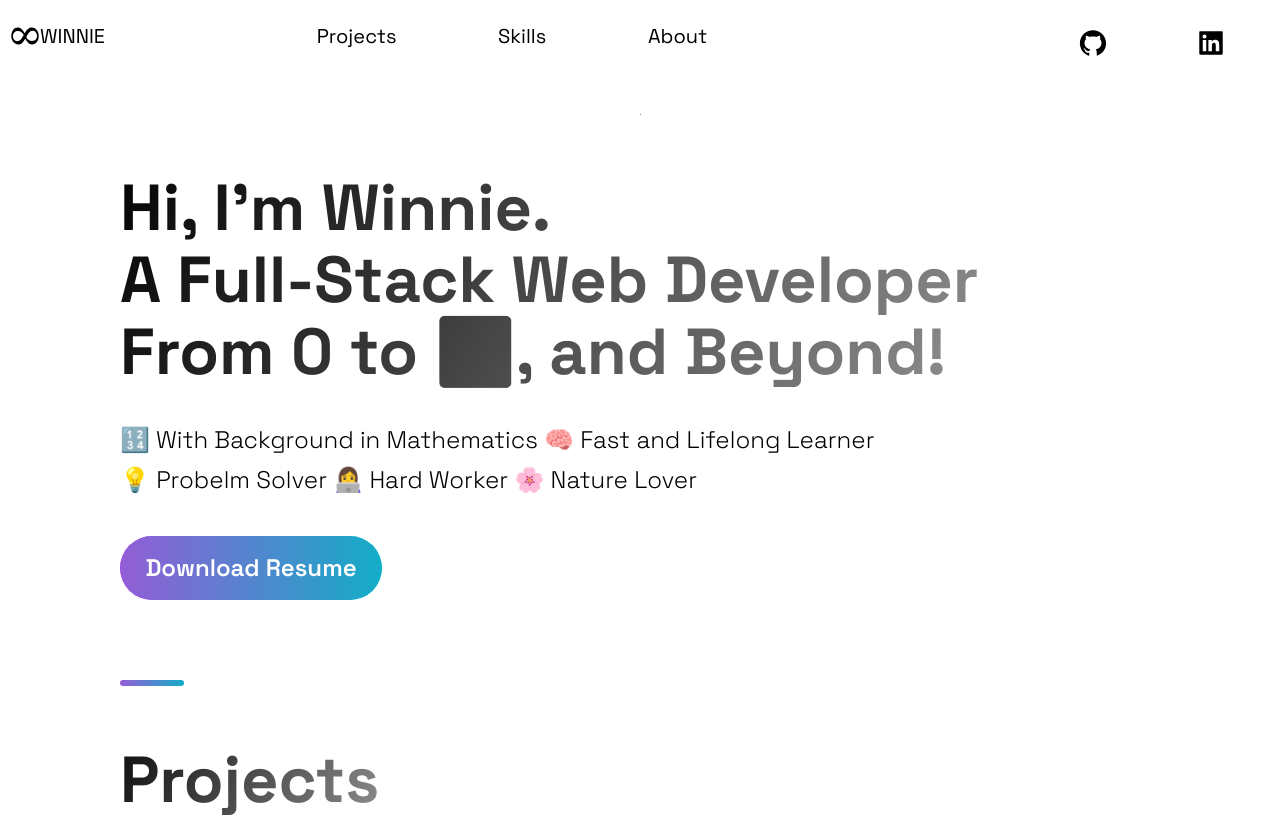
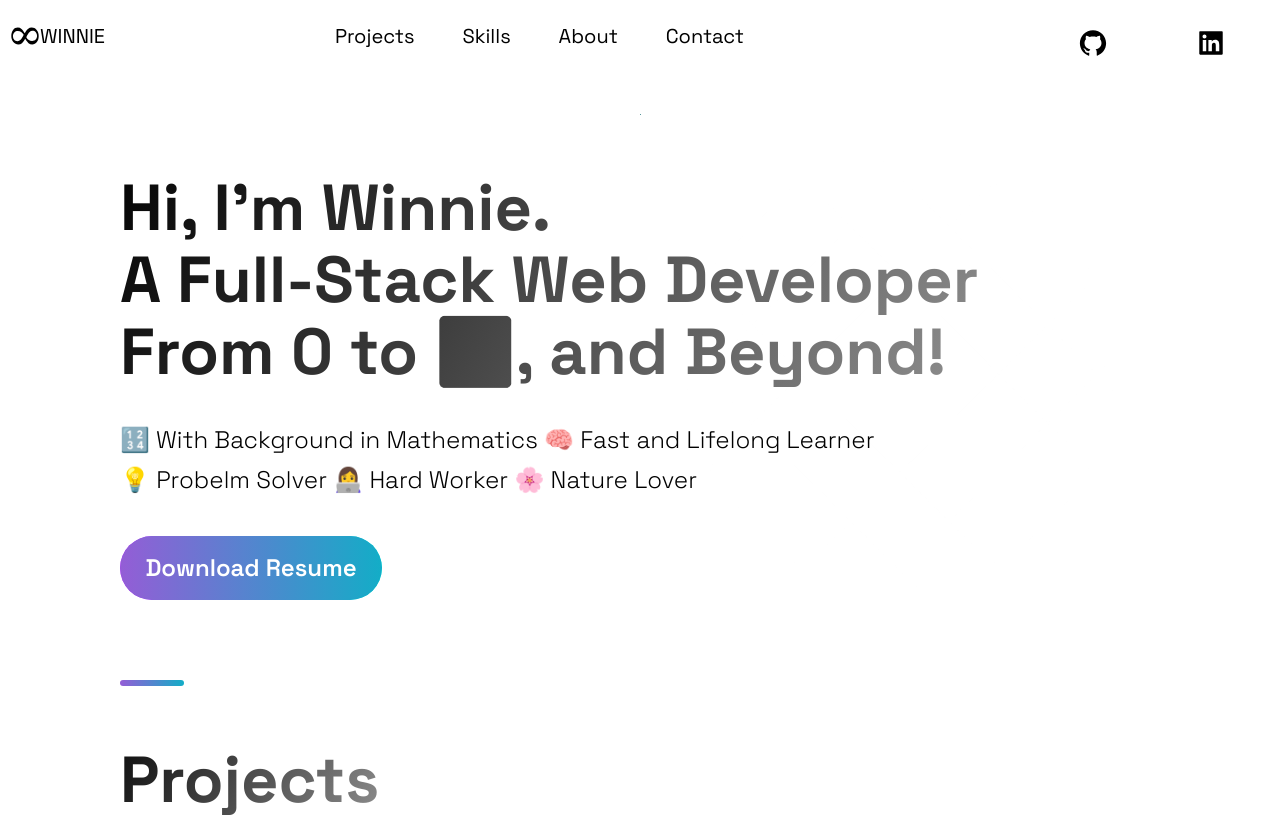
Before and after one commit to Winnie0313/portfolio, a Next.js app: page / in a window 1280 px wide. Shown: the top 817 px of the page. Built offline with nearby package versions, Linux system fonts and the light colour scheme.

Commit message:
modify header style

```diff
--- a/src/components/Acomplishments/Acomplishments.js
+++ b/src/components/Contact/Contact.js
@@ -1,7 +1,7 @@
 import React from 'react';
 
 import { Section, SectionDivider, SectionTitle } from '../../styles/GlobalComponents';
-import { Box, Boxes, BoxNum, BoxText } from './AcomplishmentsStyles';
+import { Box, Boxes, BoxNum, BoxText } from './ContactStyles';
 
 const data = [
   { number: 20, text: 'Open Source Projects'},
--- a/src/components/Header/Header.js
+++ b/src/components/Header/Header.js
@@ -3,7 +3,7 @@ import React from 'react';
 import { AiFillGithub, AiFillInstagram, AiFillLinkedin } from 'react-icons/ai';
 import { GiInfinity } from 'react-icons/gi';
 
-import { Container, Div1, Div2, Div3, NavLink, SocialIcons } from './HeaderStyles';
+import { Container, Div1, Div2, Div3, NavLink, SocialIcons, Li } from './HeaderStyles';
 
 const Header = () =>  (
   <Container>
@@ -15,21 +15,26 @@ const Header = () =>  (
       </Link>
     </Div1>
     <Div2>
-      <li>
+      <Li>
         <Link href="#projects">
           <NavLink>Projects</NavLink>
         </Link>
-      </li>
-      <li>
+      </Li>
+      <Li>
         <Link href="#skills">
           <NavLink>Skills</NavLink>
         </Link>
-      </li>
-      <li>
+      </Li>
+      <Li>
         <Link href="#about">
           <NavLink>About</NavLink>
         </Link>
-      </li>
+      </Li>
+      <Li>
+        <Link href="#contact">
+          <NavLink>Contact</NavLink>
+        </Link>
+      </Li>
     </Div2>
     <Div3>
       <SocialIcons href="https://github.com/Winnie0313">
--- a/src/components/Header/HeaderStyles.js
+++ b/src/components/Header/HeaderStyles.js
@@ -31,10 +31,17 @@ export const Div2 = styled.div`
   grid-area: 1 / 2 / 2 / 4;
   display: flex;
   justify-content: space-around;
+  margin-left: 35px;
+
   @media ${(props) => props.theme.breakpoints.sm} {
     grid-area: 2 / 2 / 3 / 5;
   }
 `;
+
+export const Li = styled.li`
+  padding-left: 20px;
+
+`
 export const Div3 = styled.div`
   grid-area: 1 / 5 / 2 / 6;
   display: flex;
--- a/src/pages/index.js
+++ b/src/pages/index.js
@@ -1,4 +1,4 @@
-import Acomplishments from '../components/Acomplishments/Acomplishments';
+import Contact from '../components/Contact/Contact';
 import BgAnimation from '../components/BackgrooundAnimation/BackgroundAnimation';
 import Hero from '../components/Hero/Hero';
 import Projects from '../components/Projects/Projects';
@@ -17,7 +17,7 @@ const Home = () => {
       <Projects />
       <Skills />
       <Timeline />
-      <Acomplishments />
+      <Contact />
     </Layout>
   );
 };
```
Also changed, not shown: src/components/Contact/ContactStyles.js (renamed from src/components/Acomplishments/AcomplishmentsStyles.js).
